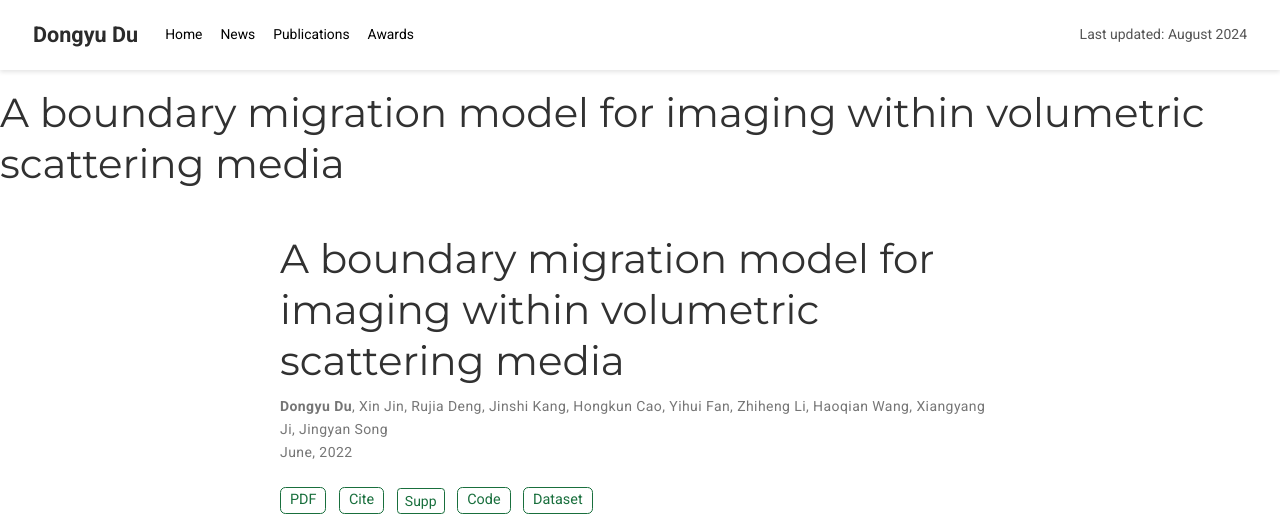
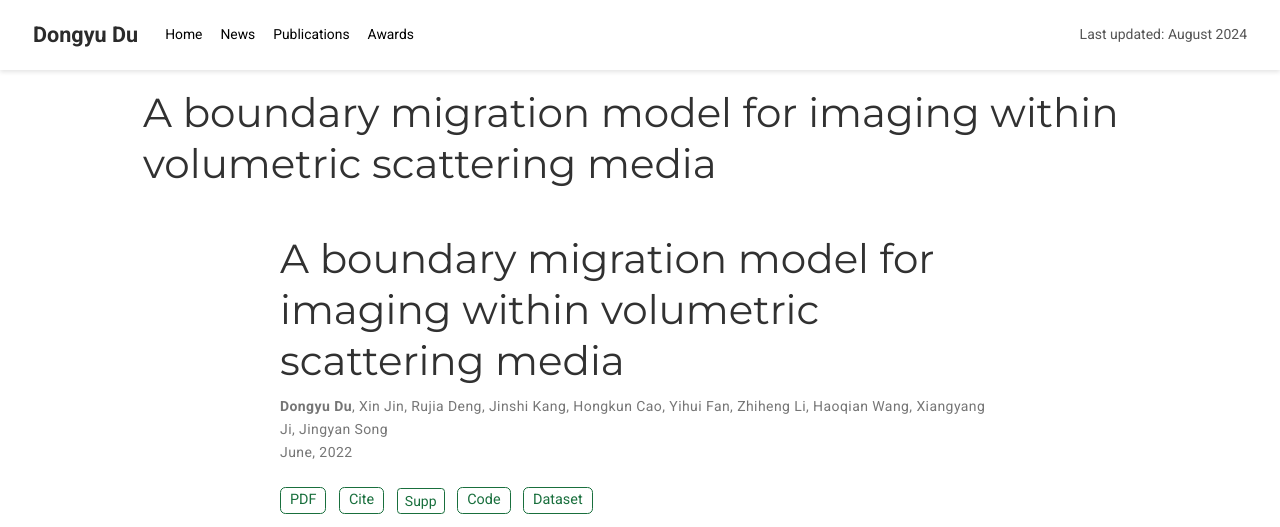
Before and after one commit to dongyu-du/dongyu-du.github.io, a plain HTML site: page publication/nc2022/index.html in a window 1280 px wide. Shown: the top 527 px of the page. Drawn offline with Linux system fonts and the light colour scheme; some icons are missing.

Commit message:
web width

```diff
--- a/publication/nc2022/index.html
+++ b/publication/nc2022/index.html
@@ -158,7 +158,9 @@
     </div>
 
     <div class="page-body" >
-      <h1>A boundary migration model for imaging within volumetric scattering media</h1>
+      <div class="container" style="width: 80%;">
+        <h1>A boundary migration model for imaging within volumetric scattering media</h1>
+      </div>
       <!-- <div class="pub" > -->
         <div class="article-container pt-3" style="width: 100%;">
           <h1>A boundary migration model for imaging within volumetric scattering media</h1>
```
